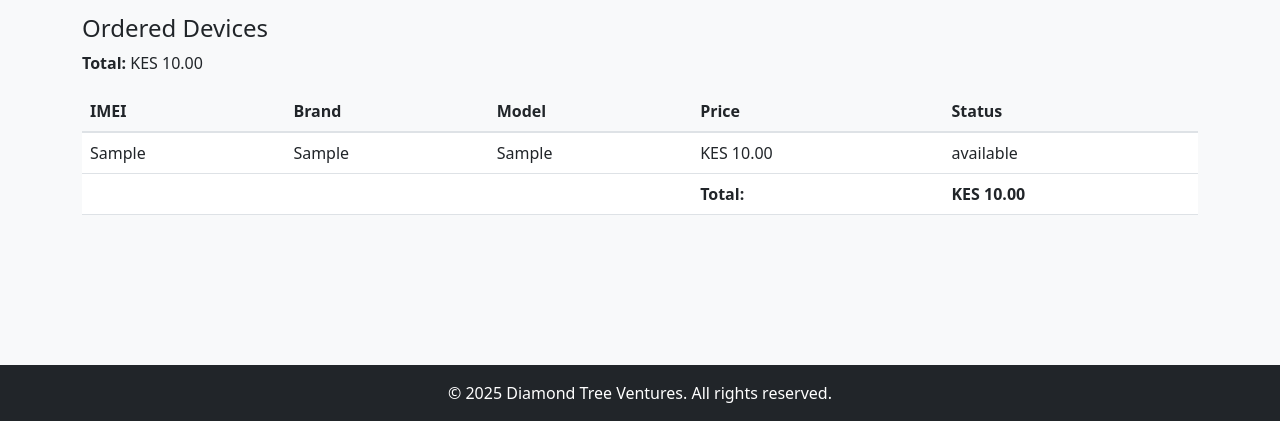
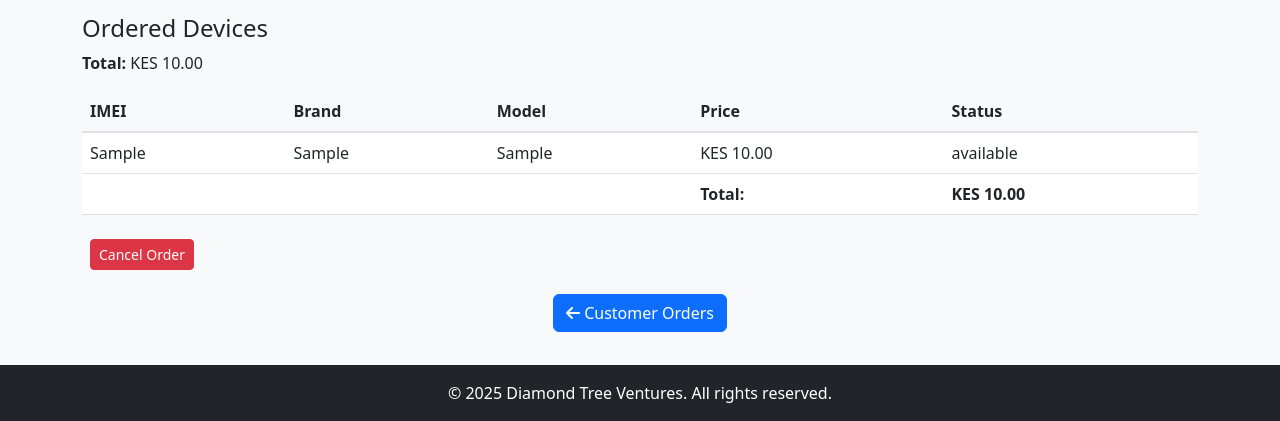
Before and after one commit to abnasity/dtv-admin-panel, a Flask app: page /auth/admin/order/1 in a window 1280 px wide. Shown: the part 379-800 px from the top of the page. Run offline with Flask 3, Linux system fonts and the light colour scheme; a user stored in the database is signed in; tables that the repository leaves empty hold one stand-in row (values such as "Sample post"); some libraries are stand-ins or nearby versions.

Commit message:
add cancel order btn

```diff
--- a/app/templates/admin/order_detail.html
+++ b/app/templates/admin/order_detail.html
@@ -46,12 +46,21 @@
     <input type="hidden" name="csrf_token" value="{{ csrf_token }}">
     <button class="btn btn-success">Approve Order</button>
 </form>
+{% endif %}
+
+ <form method="POST" action="{{ url_for('auth.cancel_order', order_id=order.id) }}" style="display:inline;">
+                <input type="hidden" name="csrf_token" value="{{ csrf_token }}">
+                <button type="submit" class="btn btn-danger btn-sm m-2" onclick="return confirm('Are you sure you want to cancel this order?');">
+                    Cancel Order
+                </button>
+            </form>
+
 
 <div class="text-center mt-3">
             <a href="{{ url_for('auth.view_orders') }}" class="btn btn-primary">
                 <i class="fas fa-arrow-left"></i> Customer Orders
             </a>
 </div>
-{% endif %}
+
 
 {% endblock %}
```
